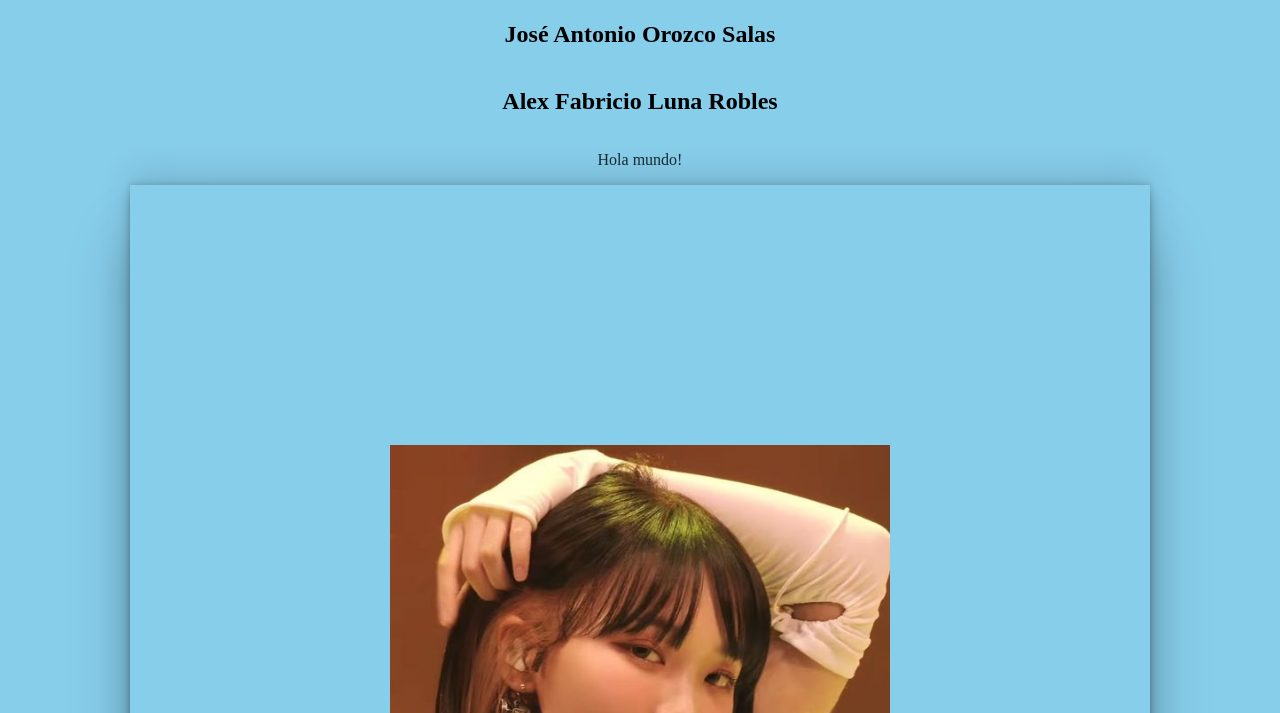
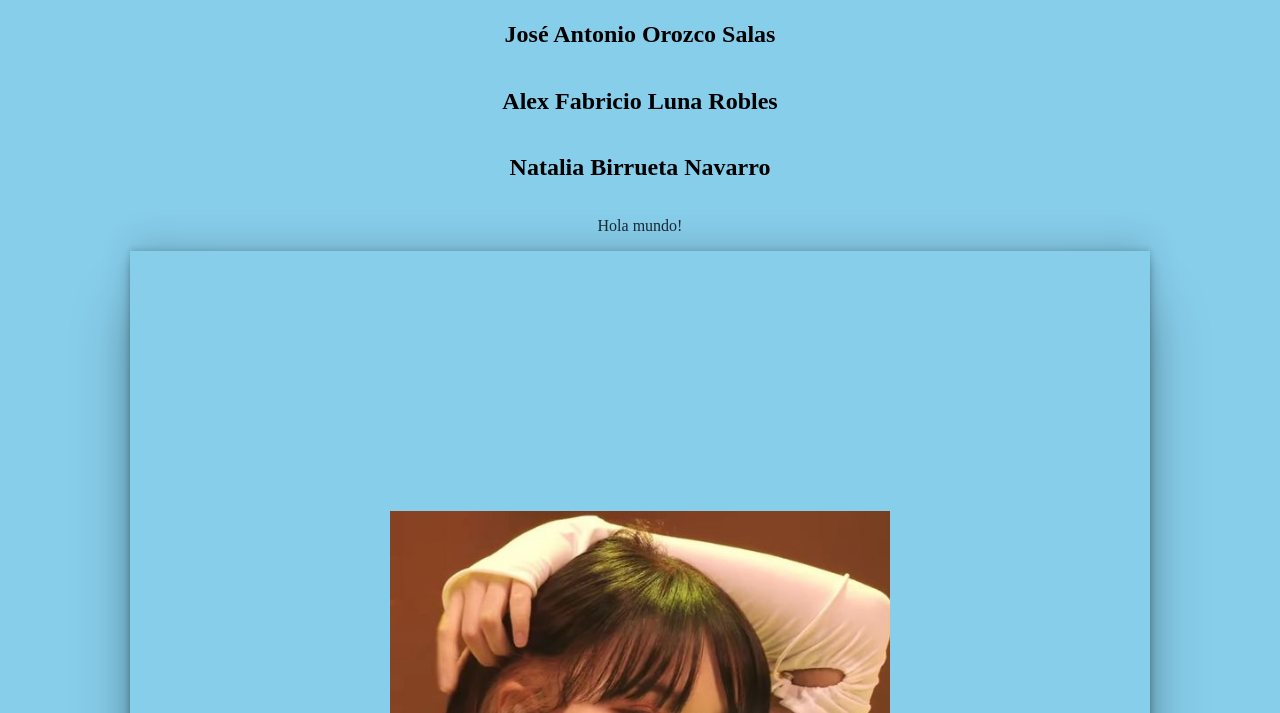
Before and after one commit to SnakeZ115/Practica21, a plain HTML site: page index.html in a window 1280 px wide. Shown: the part 87-800 px from the top of the page. Drawn offline with Linux system fonts and the light colour scheme.

Commit message:
Merge branch 'master' of https://github.com/SnakeZ115/Practica21

```diff
--- a/index.html
+++ b/index.html
@@ -10,6 +10,7 @@
     <h1>Práctica 21</h1>
     <h2>José Antonio Orozco Salas</h2>
     <h2>Alex Fabricio Luna Robles</h2>
+    <h2>Natalia Birrueta Navarro</h2>
     <p>Hola mundo!</p>
     <div>
         <img src="imgs/chaewon.jpg" alt="Kim Chaewon">
```
